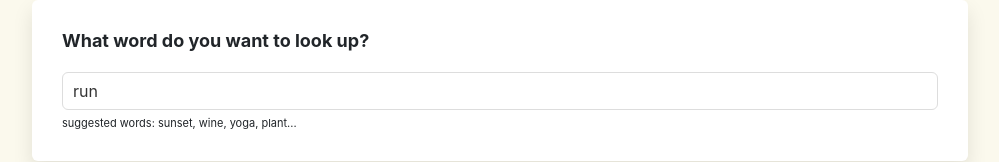
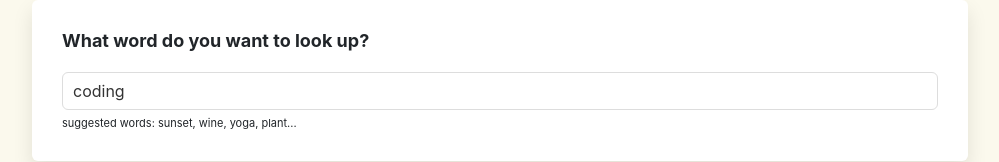
Before and after one commit to Daphne271991/dictionary-project, a React (Create React App) app: page / in a window 1280 px wide. Shown: the part 260-422 px from the top of the page, without its empty margins (140-1139 px from the left). Built offline with nearby package versions, Linux system fonts and the light colour scheme; no server answers.

Commit message:
updated intro word

```diff
--- a/src/App.js
+++ b/src/App.js
@@ -10,7 +10,7 @@ export default function App() {
           <img src={logo} className="App-logo img-fluid" alt="logo" />
         </header>
         <main>
-          <Dictionary defaultKeyword="run" />
+          <Dictionary defaultKeyword="coding" />
         </main>
         <footer className="App-footer">
           <small>
```
